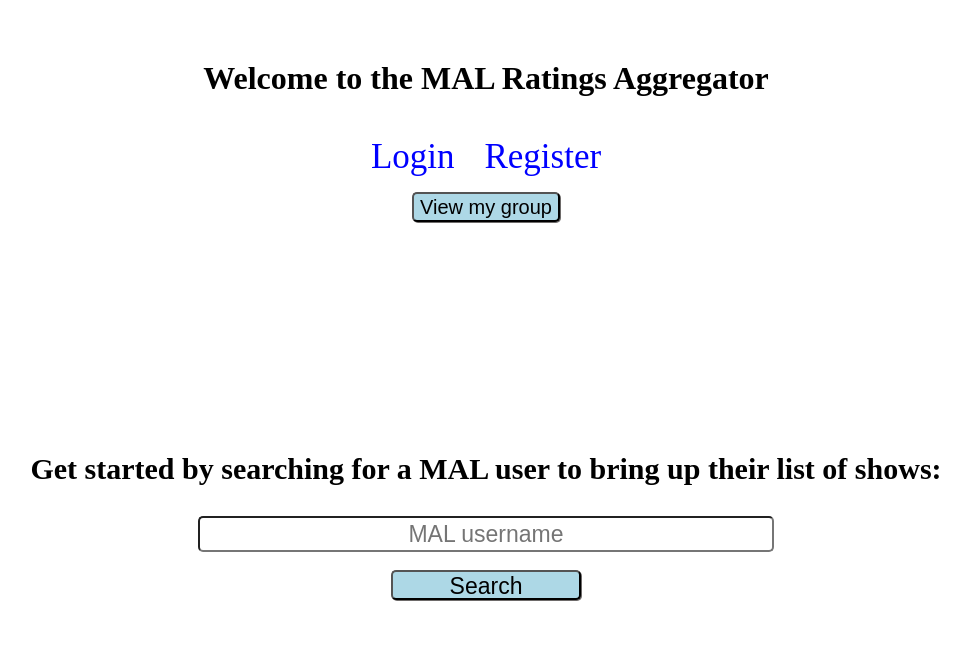
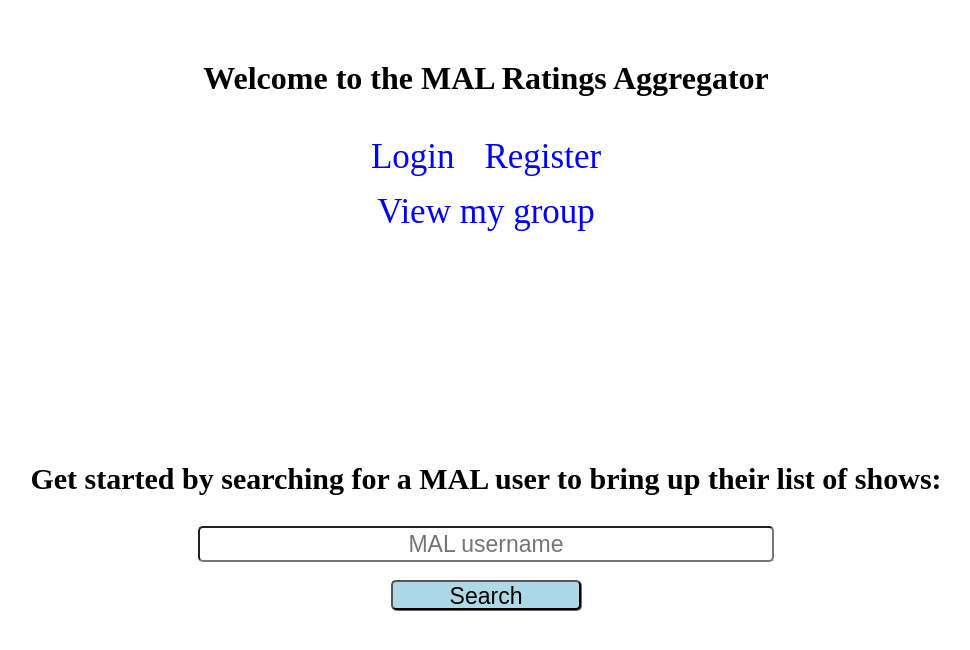
Before and after one commit to Reese-A/MAL_aggregator_project_frontend, an Angular app: page / in a window 1280 px wide. Shown: the top 650 px of the page, without its empty margins (154-1124 px from the left). Built offline with nearby package versions, Linux system fonts and the light colour scheme.

Commit message:
get user data from group WIP

```diff
--- a/src/app/app.module.ts
+++ b/src/app/app.module.ts
@@ -8,6 +8,7 @@ import { AppComponent } from './app.component';
 import { HomeComponent } from './pages/home/home.component';
 import { RegisterComponent } from './pages/register/register.component';
 import { LoginComponent } from './pages/login/login.component';
+import { GroupComponent } from './pages/group/group.component';
 
 import { SearchService } from './services/search.service';
 import { RegisterService } from './services/register.service';
@@ -19,7 +20,8 @@ import { GroupService } from './services/group.service';
     AppComponent,
     HomeComponent,
     RegisterComponent,
-    LoginComponent
+    LoginComponent,
+    GroupComponent
   ],
   imports: [
     BrowserModule,
@@ -30,6 +32,7 @@ import { GroupService } from './services/group.service';
         { path: '', component: HomeComponent },
         { path: 'register', component: RegisterComponent },
         { path: 'login', component: LoginComponent },
+        { path: 'group', component: GroupComponent},
         { path: '**', redirectTo: '', pathMatch: 'full' }
       ],
       { enableTracing: true }
--- /dev/null
+++ b/src/app/pages/group/group.component.html
@@ -0,0 +1 @@
+  <div>WIP</div>
--- /dev/null
+++ b/src/app/pages/group/group.component.ts
@@ -0,0 +1,46 @@
+import { Component } from '@angular/core';
+import { GroupService } from '../../services/group.service';
+import { SearchService } from '../../services/search.service';
+
+@Component({
+  templateUrl: './group.component.html',
+  styleUrls: ['./group.component.scss']
+})
+
+export class GroupComponent {
+  userNames: Object[];
+  usersData: Object[];
+
+  constructor(private groupService: GroupService, private searchService: SearchService) {
+    this.userNames = [];
+    this.usersData = [];
+    this.groupService.getGroup()
+
+      .toPromise()
+      .then((data: Array<any>) => {
+        this.userNames = data.map(function (user) {
+          return user.name;
+        });
+        return this.userNames;
+      })
+      .then((names) => {
+        names.forEach((username) => {
+          this.searchService.getData(username)
+          .toPromise()
+          .then((data) => {
+            return this.usersData.push(data);
+          })
+          .catch((err) => {
+            console.log(err);
+          });
+        });
+        return this.usersData;
+      })
+      .then((data) => {
+        console.log(data);
+        console.log('USERS DATA: ', this.usersData);
+      });
+  }
+
+
+}
--- a/src/app/pages/home/home.component.html
+++ b/src/app/pages/home/home.component.html
@@ -15,9 +15,9 @@
   </a>
 </div>
 
-<div id="groupButtonWrapper">
-<button id="myGroupButton">View my group</button>
-</div>
+<a routerLink="/group" id="groupLinkWrapper">
+<div id="myGroup">View my group</div>
+</a>
 
 <form id="searchForm">
   <h3 id="homeInfo">Get started by searching for a MAL user to bring up their list of shows:</h3>
--- a/src/app/pages/home/home.component.scss
+++ b/src/app/pages/home/home.component.scss
@@ -31,21 +31,19 @@
   }
 }
 
-#groupButtonWrapper {
+#groupLinkWrapper {
   display: flex;
   justify-content: center;
   margin-top: 15px;
-  #myGroupButton {
-    border-radius: 5px;
-    background-color: lightblue;
-    box-shadow: 1px 1px #6E6B6A;
+  text-decoration: none;
+  #myGroup {
+    color: blue;
+    font-size: 20px;
     @media only screen and (min-device-width: 768px) and (max-device-width: 1024px) {
-      height: 25px;
-      font-size: 18px;
+      font-size: 30px;
     }
     @media only screen and (min-width: 1025px) {
-      height: 30px;
-      font-size: 20px;
+      font-size: 35px;
     }
   }
 }
--- a/src/app/pages/home/home.component.ts
+++ b/src/app/pages/home/home.component.ts
@@ -36,7 +36,7 @@ export class HomeComponent {
   }
 
   findUser() {
-    this.searchService.getData(this.malUser)
+    this.searchService.getData(this.malUser['name'])
 
       .toPromise()
       .then((data) => {
--- a/src/app/services/group.service.ts
+++ b/src/app/services/group.service.ts
@@ -7,6 +7,10 @@ import { HttpClient } from '@angular/common/http';
 export class GroupService {
   constructor(private http: HttpClient) { }
 
+  getGroup() {
+  return this.http.get('/api/groups');
+  }
+
   addToGroup(data) {
     return this.http.post('/api/groups', data);
   }
--- a/src/app/services/search.service.ts
+++ b/src/app/services/search.service.ts
@@ -7,9 +7,9 @@ import { HttpClient } from '@angular/common/http';
 export class SearchService {
   constructor(private http: HttpClient) { }
 
-  getData(user) {
-    console.log(user);
-    return this.http.get(`https://kuristina.herokuapp.com/anime/${user.name}.json`);
+  getData(username) {
+    console.log(username);
+    return this.http.get(`https://kuristina.herokuapp.com/anime/${username}.json`);
   }
 
 }
```
Also changed, not shown: src/app/pages/group/group.component.scss (added).
